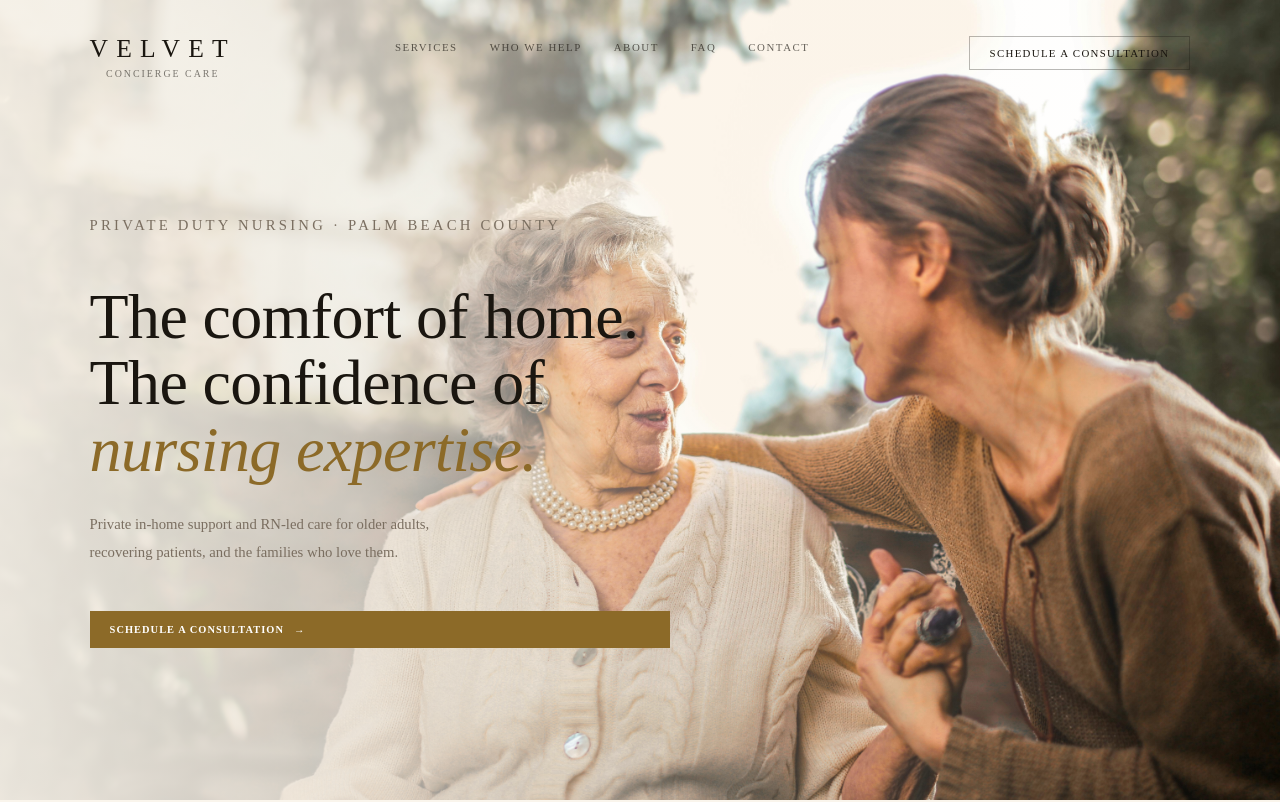
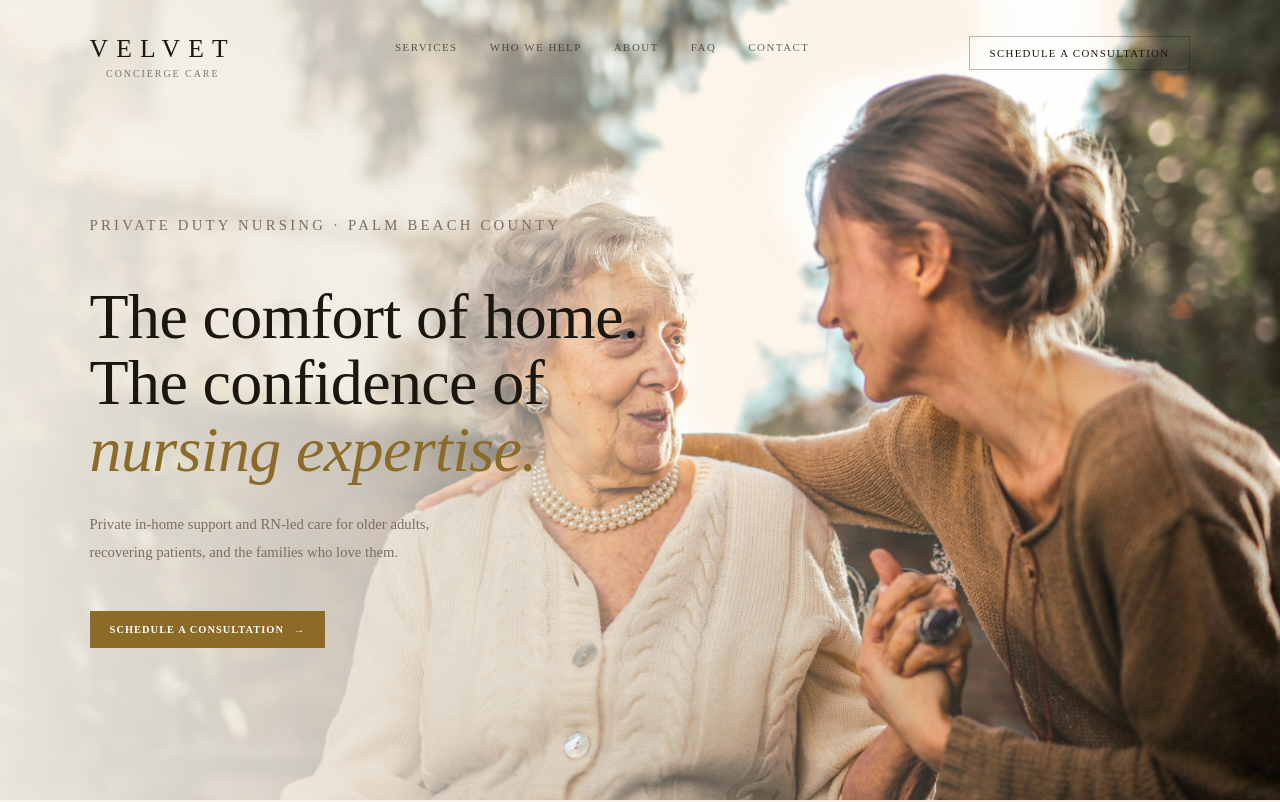
Before and after one commit to wendyservices2011-commits/velvet-concierge-care-v2, a Next.js app: page / in a window 1280 px wide. Shown: the top 802 px of the page. Built offline with nearby package versions, Linux system fonts and the light colour scheme.

Commit message:
Fix hero CTA button width - align-self flex-start

```diff
--- a/app/globals.css
+++ b/app/globals.css
@@ -226,7 +226,7 @@ em { color: var(--gold); font-style: italic; }
   transition: background 0.22s ease, color 0.22s ease, box-shadow 0.22s ease;
 }
 
-.goldButton { background: var(--gold); color: white; }
+.goldButton { background: var(--gold); color: white; align-self: flex-start; }
 .goldButton:hover {
   background: #7a5d22;
   box-shadow: 0 4px 20px rgba(140,106,40,0.3);
```
